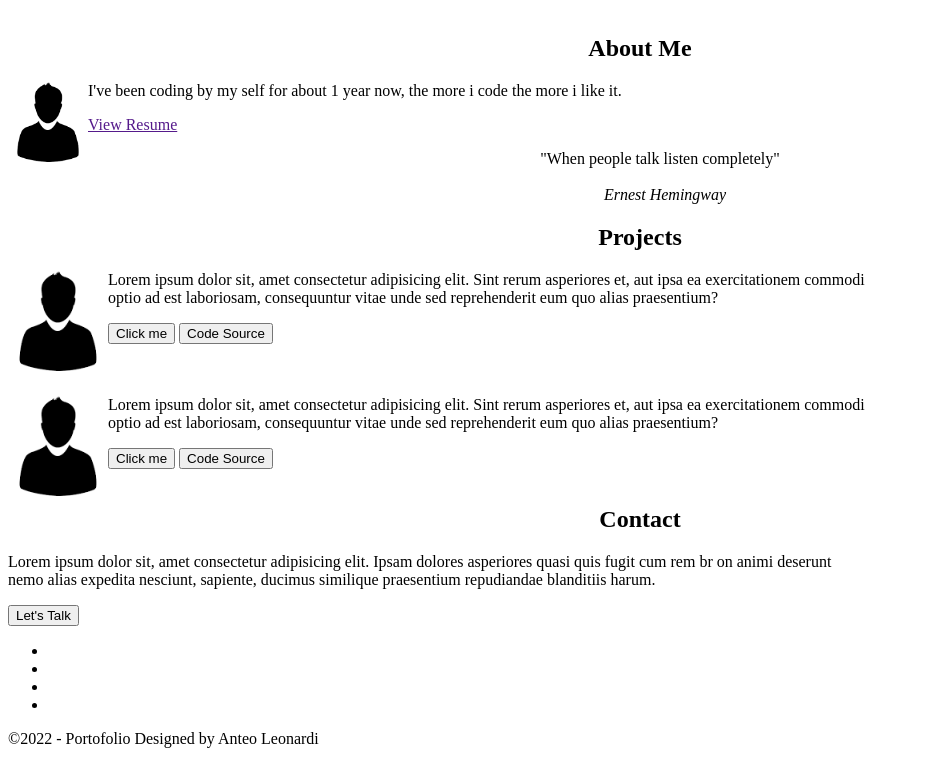
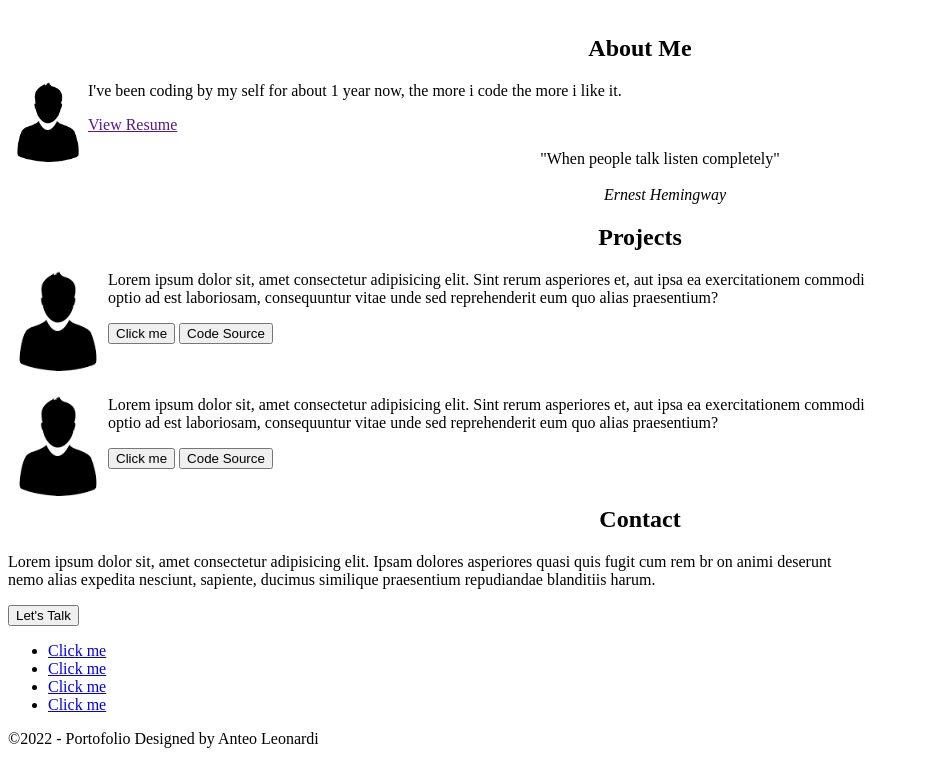
Before and after one commit to anteo123/anteo123.github.io, a plain HTML site: page index.html in a window 1280 px wide. Shown: the part 141-905 px from the top of the page, without its empty margins (0-927 px from the left). Drawn offline with Linux system fonts and the light colour scheme.

Commit message:
add li link href

```diff
--- a/index.html
+++ b/index.html
@@ -112,10 +112,10 @@
     </main>
     <footer>
       <ul>
-        <li><a href=""></a></li>
-        <li><a href=""></a></li>
-        <li><a href=""></a></li>
-        <li><a href=""></a></li>
+        <li><a href="https://anteo123.github.io/">Click me</a></li>
+        <li><a href="https://anteo123.github.io/">Click me</a></li>
+        <li><a href="https://anteo123.github.io/">Click me</a></li>
+        <li><a href="https://anteo123.github.io/">Click me</a></li>
       </ul>
       <p>&copy;2022 - Portofolio Designed by Anteo Leonardi</p>
     </footer>
```
